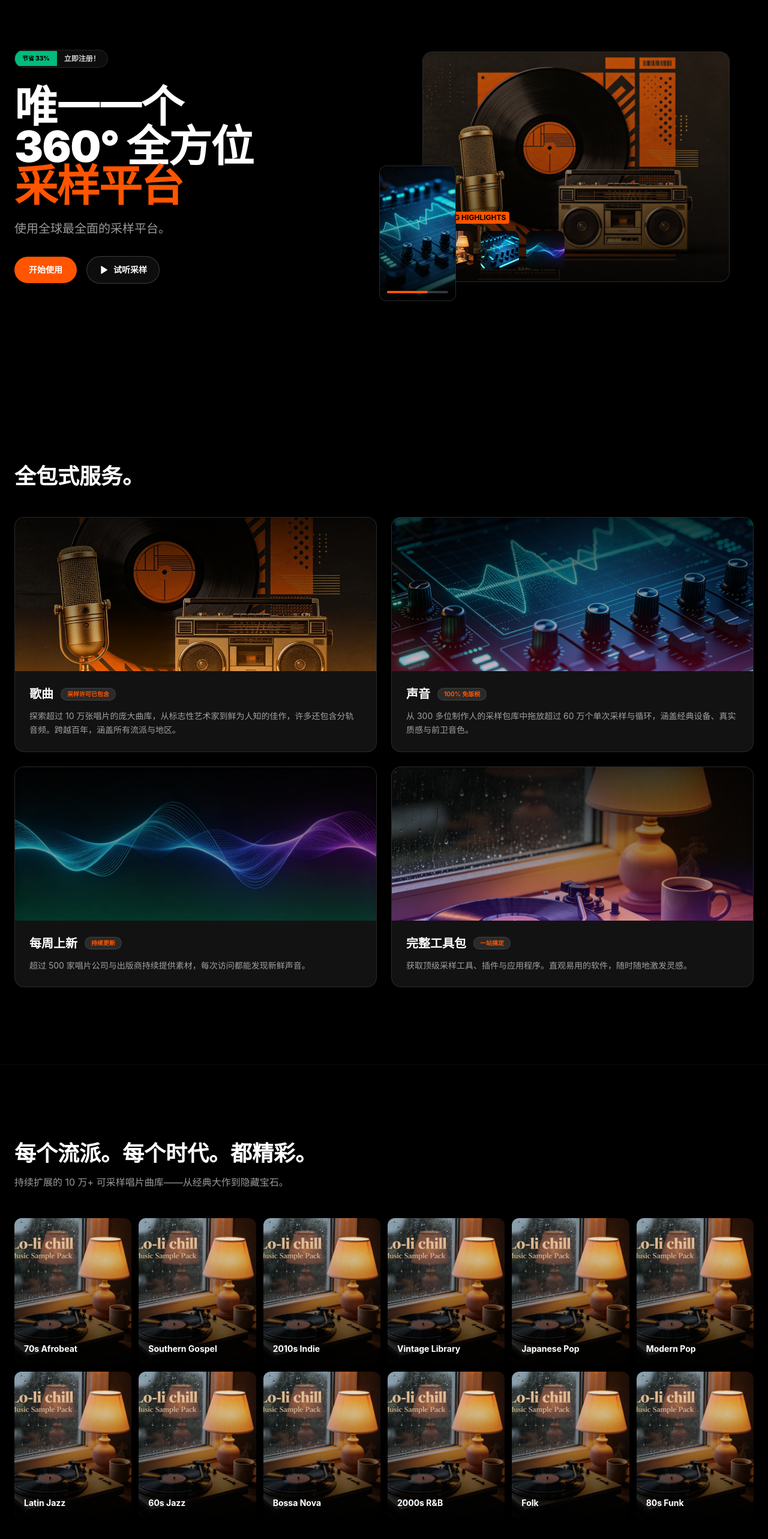
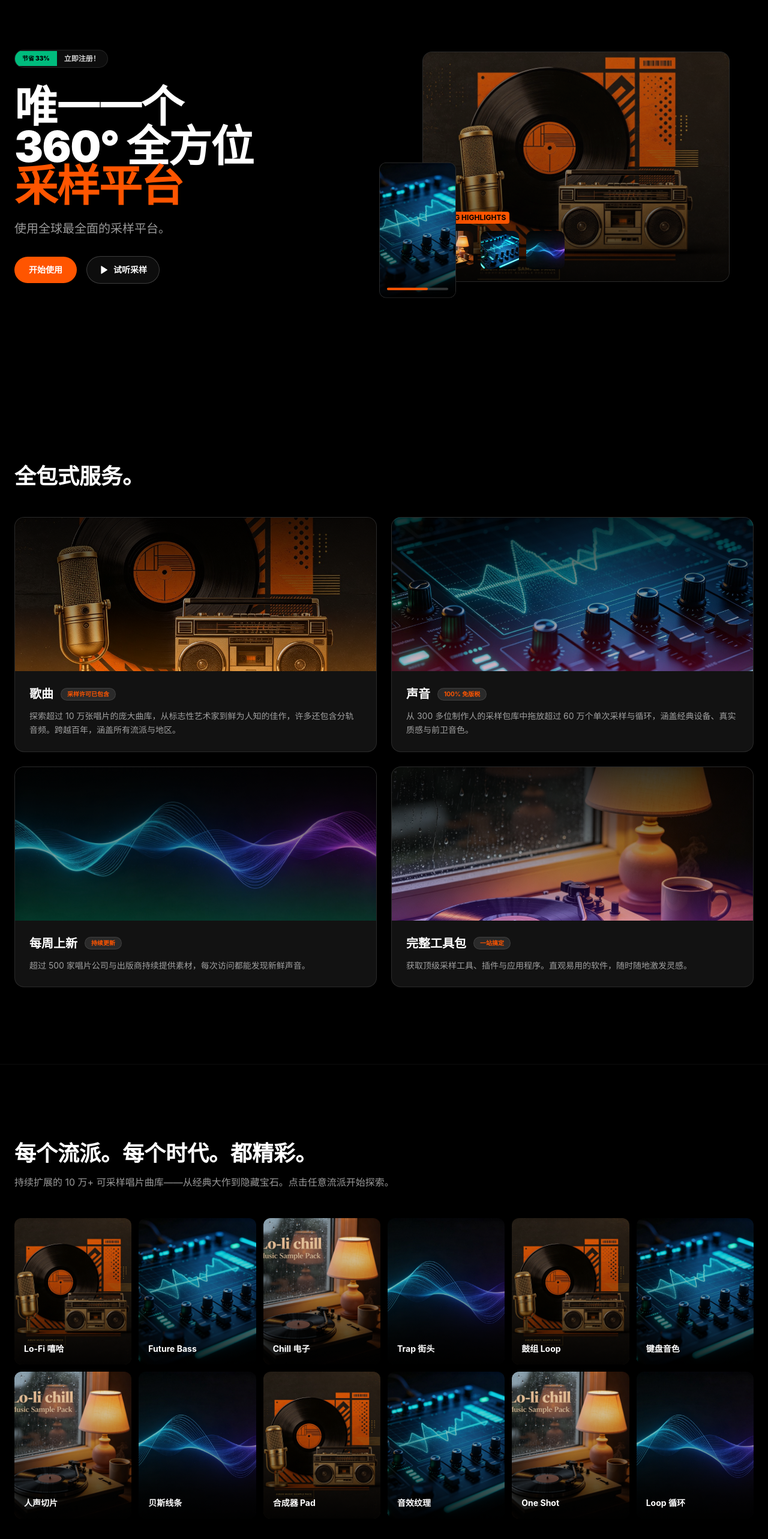
Before and after one commit to hewencong9-cmd/soundwave-samples, a Next.js app: page / in a window 1280 px wide. Shown: the part 154-2720 px from the top of the page at 60% size. Built offline with nearby package versions, Linux system fonts and the light colour scheme.

Commit message:
feat: complete all interactions - genre navigation, tag filtering, full player controls

```diff
--- a/components/TracklibLanding.tsx
+++ b/components/TracklibLanding.tsx
@@ -1,9 +1,49 @@
 "use client";
 
+import { useState } from "react";
+import { useRouter } from "next/navigation";
 import Image from "next/image";
 import Link from "next/link";
-import { motion, type Variants } from "framer-motion";
-import { Play, Music2, AudioLines, Layers, Smartphone, Monitor, Check } from "lucide-react";
+import { motion, AnimatePresence } from "framer-motion";
+import { Play, Music2, AudioLines, Layers, Smartphone, Monitor, Check, Pause } from "lucide-react";
+import { usePlayerStore, type Sound } from "@/stores/playerStore";
+import { samplePacks } from "@/lib/data";
+
+const previewSounds: Sound[] = [
+  {
+    id: "preview-lofi",
+    title: "Lofi 预览",
+    pack: "Late Night Lofi",
+    type: "Loop",
+    bpm: 82,
+    key: "A minor",
+    tags: ["Lofi"],
+    length: "0:16",
+    audioUrl: "https://www.soundhelix.com/examples/mp3/SoundHelix-Song-1.mp3",
+  },
+  {
+    id: "preview-electronic",
+    title: "Electronic 预览",
+    pack: "Future Alley",
+    type: "Loop",
+    bpm: 96,
+    key: "C major",
+    tags: ["Chill"],
+    length: "0:20",
+    audioUrl: "https://www.soundhelix.com/examples/mp3/SoundHelix-Song-5.mp3",
+  },
+  {
+    id: "preview-hiphop",
+    title: "Hip-Hop 预览",
+    pack: "CN Street Drums",
+    type: "Loop",
+    bpm: 74,
+    key: "D minor",
+    tags: ["Trap"],
+    length: "0:12",
+    audioUrl: "https://www.soundhelix.com/examples/mp3/SoundHelix-Song-4.mp3",
+  },
+];
 
 const features = [
   {
@@ -13,6 +53,7 @@ const features = [
       "探索超过 10 万张唱片的庞大曲库，从标志性艺术家到鲜为人知的佳作，许多还包含分轨音频。跨越百年，涵盖所有流派与地区。",
     image: "/assets/pack-hiphop.jpg",
     tint: "from-amber-600/30",
+    previewSound: previewSounds[2],
   },
   {
     title: "声音",
@@ -21,6 +62,7 @@ const features = [
       "从 300 多位制作人的采样包库中拖放超过 60 万个单次采样与循环，涵盖经典设备、真实质感与前卫音色。",
     image: "/assets/pack-electronic.jpg",
     tint: "from-rose-600/30",
+    previewSound: previewSounds[1],
   },
   {
     title: "每周上新",
@@ -29,6 +71,7 @@ const features = [
       "超过 500 家唱片公司与出版商持续提供素材，每次访问都能发现新鲜声音。",
     image: "/assets/hero-waveform.jpg",
     tint: "from-emerald-600/30",
+    previewSound: previewSounds[0],
   },
   {
     title: "完整工具包",
@@ -37,22 +80,30 @@ const features = [
       "获取顶级采样工具、插件与应用程序。直观易用的软件，随时随地激发灵感。",
     image: "/assets/pack-lofi.jpg",
     tint: "from-violet-600/30",
+    previewSound: previewSounds[0],
   },
 ];
 
 const genres = [
-  "70s Afrobeat",
-  "Southern Gospel",
-  "2010s Indie",
-  "Vintage Library",
-  "Japanese Pop",
-  "Modern Pop",
-  "Latin Jazz",
-  "60s Jazz",
-  "Bossa Nova",
-  "2000s R&B",
-  "Folk",
-  "80s Funk",
+  { name: "Lo-Fi 嘻哈", tag: "Lofi" },
+  { name: "Future Bass", tag: "Future Bass" },
+  { name: "Chill 电子", tag: "Chill" },
+  { name: "Trap 街头", tag: "Trap" },
+  { name: "鼓组 Loop", tag: "鼓组" },
+  { name: "键盘音色", tag: "键盘" },
+  { name: "人声切片", tag: "人声" },
+  { name: "贝斯线条", tag: "贝斯" },
+  { name: "合成器 Pad", tag: "合成器" },
+  { name: "音效纹理", tag: "音效" },
+  { name: "One Shot", tag: "One Shot" },
+  { name: "Loop 循环", tag: "Loop" },
+];
+
+const genreImages = [
+  "/assets/pack-hiphop.jpg",
+  "/assets/pack-electronic.jpg",
+  "/assets/pack-lofi.jpg",
+  "/assets/hero-waveform.jpg",
 ];
 
 const sampleTypes = [
@@ -96,7 +147,7 @@ const testimonials = [
   },
 ];
 
-const container: Variants = {
+const container = {
   hidden: { opacity: 0 },
   show: {
     opacity: 1,
@@ -104,12 +155,33 @@ const container: Variants = {
   },
 };
 
-const itemFade: Variants = {
+const itemFade = {
   hidden: { opacity: 0, y: 20 },
   show: { opacity: 1, y: 0, transition: { duration: 0.5, ease: "easeOut" } },
 };
 
 export function TracklibLanding() {
+  const router = useRouter();
+  const [hoveredFeature, setHoveredFeature] = useState<number | null>(null);
+  const { currentSound, isPlaying, setCurrentSound, setIsPlaying, setPlaylist } = usePlayerStore();
+
+  const handleGenreClick = (tag: string) => {
+    router.push(`/sounds?tag=${encodeURIComponent(tag)}`);
+  };
+
+  const handlePreviewPlay = (sound: Sound) => {
+    setPlaylist(previewSounds);
+    if (currentSound?.id === sound.id) {
+      setIsPlaying(!isPlaying);
+    } else {
+      setCurrentSound(sound);
+    }
+  };
+
+  const isFeaturePlaying = (sound: Sound) => {
+    return currentSound?.id === sound.id && isPlaying;
+  };
+
   return (
     <div className="bg-black text-white">
       {/* Hero */}
@@ -123,7 +195,7 @@ export function TracklibLanding() {
           >
             <Link
               href="/pricing"
-              className="mb-8 inline-flex items-center gap-0 overflow-hidden rounded-full border border-white/10 bg-white/5 text-xs font-bold backdrop-blur-sm transition hover:bg-white/10"
+              className="mb-8 inline-flex items-center gap-0 overflow-hidden rounded-full border border-white/10 bg-white/5 text-xs font-bold backdrop-blur-sm transition hover:bg-white/10 hover:scale-105 active:scale-95"
             >
               <span className="bg-emerald-500 px-3 py-1.5 text-[10px] font-black uppercase text-black">
                 节省 33%
@@ -146,13 +218,13 @@ export function TracklibLanding() {
             <div className="flex flex-wrap items-center gap-4">
               <Link
                 href="/sounds"
-                className="rounded-full bg-[var(--accent)] px-6 py-3 text-sm font-bold text-white transition hover:bg-[var(--accent-hover)]"
+                className="rounded-full bg-[var(--accent)] px-6 py-3 text-sm font-bold text-white transition hover:bg-[var(--accent-hover)] hover:scale-105 active:scale-95"
               >
                 开始使用
               </Link>
               <Link
                 href="/sounds"
-                className="flex items-center gap-2 rounded-full border border-white/20 bg-white/5 px-5 py-3 text-sm font-bold text-white backdrop-blur-sm transition hover:bg-white/10"
+                className="flex items-center gap-2 rounded-full border border-white/20 bg-white/5 px-5 py-3 text-sm font-bold text-white backdrop-blur-sm transition hover:bg-white/10 hover:scale-105 active:scale-95"
               >
                 <Play className="size-4" fill="currentColor" />
                 试听采样
@@ -179,24 +251,31 @@ export function TracklibLanding() {
                   <span className="rounded bg-[var(--accent)] px-1.5 py-0.5 text-black">SONG HIGHLIGHTS</span>
                 </div>
                 <div className="flex gap-3 overflow-hidden">
-                  {[
-                    "/assets/pack-lofi.jpg",
-                    "/assets/pack-electronic.jpg",
-                    "/assets/hero-waveform.jpg",
-                  ].map((src, i) => (
-                    <div
-                      key={i}
-                      className="relative aspect-square w-16 shrink-0 overflow-hidden rounded-md"
-                    >
-                      <Image src={src} alt="" fill className="object-cover" />
-                    </div>
-                  ))}
+                  {["/assets/pack-lofi.jpg", "/assets/pack-electronic.jpg", "/assets/hero-waveform.jpg"].map(
+                    (src, i) => (
+                      <motion.div
+                        key={i}
+                        whileHover={{ scale: 1.05 }}
+                        className="relative aspect-square w-16 shrink-0 cursor-pointer overflow-hidden rounded-md"
+                        onClick={() => handlePreviewPlay(previewSounds[i])}
+                      >
+                        <Image src={src} alt="" fill className="object-cover" />
+                        <div className="absolute inset-0 flex items-center justify-center bg-black/40 opacity-0 transition hover:opacity-100">
+                          <Play size={20} fill="white" />
+                        </div>
+                      </motion.div>
+                    )
+                  )}
                 </div>
               </div>
             </div>
 
             {/* Floating phone mockup */}
-            <div className="absolute -bottom-8 -left-8 w-32 overflow-hidden rounded-xl border border-white/10 bg-[var(--surface)] shadow-2xl">
+            <motion.div
+              animate={{ y: [0, -8, 0] }}
+              transition={{ duration: 4, repeat: Infinity, ease: "easeInOut" }}
+              className="absolute -bottom-8 -left-8 w-32 overflow-hidden rounded-xl border border-white/10 bg-[var(--surface)] shadow-2xl"
+            >
               <div className="relative aspect-[9/16] w-full">
                 <Image
                   src="/assets/pack-electronic.jpg"
@@ -211,7 +290,7 @@ export function TracklibLanding() {
                   </div>
                 </div>
               </div>
-            </div>
+            </motion.div>
           </motion.div>
         </div>
 
@@ -238,11 +317,13 @@ export function TracklibLanding() {
             viewport={{ once: true }}
             className="grid gap-6 md:grid-cols-2"
           >
-            {features.map((feature) => (
+            {features.map((feature, index) => (
               <motion.div
                 key={feature.title}
                 variants={itemFade}
-                className="group relative overflow-hidden rounded-2xl border border-white/10 bg-[var(--surface)]"
+                className="group relative overflow-hidden rounded-2xl border border-white/10 bg-[var(--surface)] transition hover:border-[var(--accent)]/30"
+                onMouseEnter={() => setHoveredFeature(index)}
+                onMouseLeave={() => setHoveredFeature(null)}
               >
                 <div className="relative h-64 overflow-hidden">
                   <Image
@@ -252,6 +333,27 @@ export function TracklibLanding() {
                     className="object-cover transition duration-700 group-hover:scale-105"
                   />
                   <div className={`absolute inset-0 bg-gradient-to-t ${feature.tint} via-black/40 to-black/80`} />
+
+                  {/* Play button overlay */}
+                  <AnimatePresence>
+                    {hoveredFeature === index && (
+                      <motion.button
+                        initial={{ opacity: 0, scale: 0.8 }}
+                        animate={{ opacity: 1, scale: 1 }}
+                        exit={{ opacity: 0, scale: 0.8 }}
+                        onClick={() => handlePreviewPlay(feature.previewSound)}
+                        className="absolute inset-0 flex items-center justify-center bg-black/20 transition"
+                      >
+                        <div className="flex h-16 w-16 items-center justify-center rounded-full bg-[var(--accent)] text-white shadow-lg shadow-[var(--accent)]/30 transition hover:scale-110 active:scale-95">
+                          {isFeaturePlaying(feature.previewSound) ? (
+                            <Pause size={28} fill="currentColor" />
+                          ) : (
+                            <Play size={28} fill="currentColor" className="ml-1" />
+                          )}
+                        </div>
+                      </motion.button>
+                    )}
+                  </AnimatePresence>
                 </div>
                 <div className="p-6">
                   <div className="mb-3 flex items-center gap-3">
@@ -286,7 +388,7 @@ export function TracklibLanding() {
             transition={{ delay: 0.1 }}
             className="mb-12 max-w-2xl text-white/60"
           >
-            持续扩展的 10 万+ 可采样唱片曲库——从经典大作到隐藏宝石。
+            持续扩展的 10 万+ 可采样唱片曲库——从经典大作到隐藏宝石。点击任意流派开始探索。
           </motion.p>
 
           <motion.div
@@ -296,21 +398,25 @@ export function TracklibLanding() {
             viewport={{ once: true }}
             className="grid grid-cols-2 gap-3 sm:grid-cols-3 md:grid-cols-4 lg:grid-cols-6"
           >
-            {genres.map((genre) => (
+            {genres.map((genre, index) => (
               <motion.div
-                key={genre}
+                key={genre.name}
                 variants={itemFade}
-                className="group relative aspect-[4/5] overflow-hidden rounded-xl"
+                whileHover={{ y: -4, scale: 1.02 }}
+                whileTap={{ scale: 0.98 }}
+                onClick={() => handleGenreClick(genre.tag)}
+                className="group relative aspect-[4/5] cursor-pointer overflow-hidden rounded-xl"
               >
                 <Image
-                  src="/assets/pack-lofi.jpg"
-                  alt={genre}
+                  src={genreImages[index % genreImages.length]}
+                  alt={genre.name}
                   fill
-                  className="object-cover transition duration-500 group-hover:scale-105"
+                  className="object-cover transition duration-500 group-hover:scale-110"
                 />
                 <div className="absolute inset-0 bg-gradient-to-t from-black/90 via-black/30 to-transparent" />
+                <div className="absolute inset-0 bg-[var(--accent)]/0 transition group-hover:bg-[var(--accent)]/20" />
                 <div className="absolute bottom-0 left-0 right-0 p-4">
-                  <h3 className="text-sm font-bold">{genre}</h3>
+                  <h3 className="text-sm font-bold transition group-hover:text-[var(--accent)]">{genre.name}</h3>
                 </div>
               </motion.div>
             ))}
@@ -341,9 +447,10 @@ export function TracklibLanding() {
               <motion.div
                 key={type.title}
                 variants={itemFade}
-                className="rounded-2xl border border-white/10 bg-[var(--surface)] p-6 transition hover:border-white/20"
+                whileHover={{ y: -4 }}
+                className="rounded-2xl border border-white/10 bg-[var(--surface)] p-6 transition hover:border-[var(--accent)]/30 hover:bg-[var(--surface-elevated)]"
               >
-                <div className="mb-4 flex h-12 w-12 items-center justify-center rounded-xl bg-white/5 text-[var(--accent)]">
+                <div className="mb-4 flex h-12 w-12 items-center justify-center rounded-xl bg-white/5 text-[var(--accent)] transition group-hover:bg-[var(--accent)]/10">
                   <type.icon className="size-6" strokeWidth={1.5} />
                 </div>
                 <h3 className="mb-2 text-lg font-bold">{type.title}</h3>
@@ -351,6 +458,82 @@ export function TracklibLanding() {
               </motion.div>
             ))}
           </motion.div>
+        </div>
+      </section>
+
+      {/* Featured packs */}
+      <section className="border-t border-white/5 py-24 md:py-32">
+        <div className="mx-auto max-w-7xl px-4 md:px-6">
+          <motion.h2
+            initial={{ opacity: 0, y: 20 }}
+            whileInView={{ opacity: 1, y: 0 }}
+            viewport={{ once: true }}
+            className="mb-12 text-3xl font-bold md:text-4xl"
+          >
+            精选采样包
+          </motion.h2>
+
+          <div className="grid grid-cols-1 gap-6 sm:grid-cols-2 lg:grid-cols-3">
+            {samplePacks.slice(0, 3).map((pack, index) => (
+              <motion.div
+                key={pack.title}
+                initial={{ opacity: 0, y: 20 }}
+                whileInView={{ opacity: 1, y: 0 }}
+                viewport={{ once: true }}
+                transition={{ delay: index * 0.1 }}
+                whileHover={{ y: -6 }}
+                className="group cursor-pointer overflow-hidden rounded-2xl border border-white/10 bg-[var(--surface)] transition hover:border-[var(--accent)]/30"
+                onClick={() => router.push("/packs")}
+              >
+                <div className="relative h-48 overflow-hidden">
+                  <Image
+                    src={pack.image}
+                    alt={pack.title}
+                    fill
+                    className="object-cover transition duration-500 group-hover:scale-105"
+                  />
+                  <div className="absolute inset-0 bg-gradient-to-t from-black/80 to-transparent" />
+                  <motion.div
+                    initial={{ opacity: 0, scale: 0.8 }}
+                    whileHover={{ opacity: 1, scale: 1 }}
+                    className="absolute inset-0 flex items-center justify-center bg-black/20 opacity-0 transition group-hover:opacity-100"
+                    onClick={(e) => {
+                      e.stopPropagation();
+                      handlePreviewPlay(previewSounds[index]);
+                    }}
+                  >
+                    <div className="flex h-14 w-14 items-center justify-center rounded-full bg-[var(--accent)] text-white shadow-lg transition hover:scale-110 active:scale-95">
+                      {isFeaturePlaying(previewSounds[index]) ? (
+                        <Pause size={24} fill="currentColor" />
+                      ) : (
+                        <Play size={24} fill="currentColor" className="ml-0.5" />
+                      )}
+                    </div>
+                  </motion.div>
+                </div>
+                <div className="p-5">
+                  <div className="mb-2 flex items-center gap-2">
+                    <span className="rounded-full bg-white/10 px-2 py-0.5 text-[10px] font-bold text-white/60">
+                      {pack.tag}
+                    </span>
+                    <span className="text-xs text-white/40">{pack.bpm}</span>
+                  </div>
+                  <h3 className="mb-1 text-lg font-bold">{pack.title}</h3>
+                  <p className="text-sm text-white/60 line-clamp-2">{pack.description}</p>
+                </div>
+              </motion.div>
+            ))}
+          </div>
+
+          <div className="mt-8 text-center">
+            <Link
+              href="/packs"
+              className="inline-flex items-center gap-2 rounded-full border border-white/20 px-6 py-3 text-sm font-bold text-white transition hover:bg-white/10 hover:scale-105 active:scale-95"
+            >
+              查看全部采样包
+              <Play size={14} className="rotate-90" fill="currentColor" />
+            </Link>
+          </div>
         </div>
       </section>
 
@@ -371,7 +554,8 @@ export function TracklibLanding() {
               initial={{ opacity: 0, y: 20 }}
               whileInView={{ opacity: 1, y: 0 }}
               viewport={{ once: true }}
-              className="relative overflow-hidden rounded-2xl border border-white/10 bg-[var(--surface)] p-8"
+              whileHover={{ y: -4 }}
+              className="relative overflow-hidden rounded-2xl border border-white/10 bg-[var(--surface)] p-8 transition hover:border-[var(--accent)]/30"
             >
               <div className="relative z-10">
                 <span className="mb-3 inline-block rounded bg-[var(--accent)] px-2 py-0.5 text-[10px] font-bold text-black">
@@ -401,7 +585,8 @@ export function TracklibLanding() {
               whileInView={{ opacity: 1, y: 0 }}
               viewport={{ once: true }}
               transition={{ delay: 0.1 }}
-              className="relative overflow-hidden rounded-2xl border border-white/10 bg-[var(--surface)] p-8"
+              whileHover={{ y: -4 }}
+              className="relative overflow-hidden rounded-2xl border border-white/10 bg-[var(--surface)] p-8 transition hover:border-[var(--accent)]/30"
             >
               <div className="relative z-10">
                 <h3 className="mb-2 flex items-center gap-2 text-xl font-bold">
@@ -449,10 +634,11 @@ export function TracklibLanding() {
               <motion.div
                 key={t.author}
                 variants={itemFade}
-                className="rounded-2xl border border-white/10 bg-[var(--surface)] p-6"
+                whileHover={{ y: -4 }}
+                className="rounded-2xl border border-white/10 bg-[var(--surface)] p-6 transition hover:border-white/20"
               >
                 <p className="mb-6 text-lg font-medium leading-relaxed text-white/90">
-                  “{t.quote}”
+                  "{t.quote}"
                 </p>
                 <div>
                   <p className="font-bold">{t.author}</p>
@@ -480,7 +666,7 @@ export function TracklibLanding() {
             </p>
             <Link
               href="/pricing"
-              className="inline-block rounded-full bg-[var(--accent)] px-8 py-4 text-sm font-bold text-white transition hover:bg-[var(--accent-hover)]"
+              className="inline-block rounded-md bg-[var(--accent)] px-8 py-4 text-sm font-bold text-white transition hover:bg-[var(--accent-hover)] hover:scale-105 active:scale-95"
             >
               开始使用
             </Link>
@@ -498,13 +684,18 @@ export function TracklibLanding() {
             © {new Date().getFullYear()} SoundWave. 让采样创作更简单。
           </p>
           <div className="flex gap-6">
-            {["浏览", "定价", "上传", "关于"].map((label) => (
+            {[
+              { label: "浏览", href: "/sounds" },
+              { label: "采样包", href: "/packs" },
+              { label: "定价", href: "/pricing" },
+              { label: "上传", href: "/upload" },
+            ].map((link) => (
               <Link
-                key={label}
-                href={label === "关于" ? "/" : `/${label === "浏览" ? "sounds" : label.toLowerCase()}`}
+                key={link.label}
+                href={link.href}
                 className="text-sm text-white/50 transition hover:text-white"
               >
-                {label}
+                {link.label}
               </Link>
             ))}
           </div>
```
